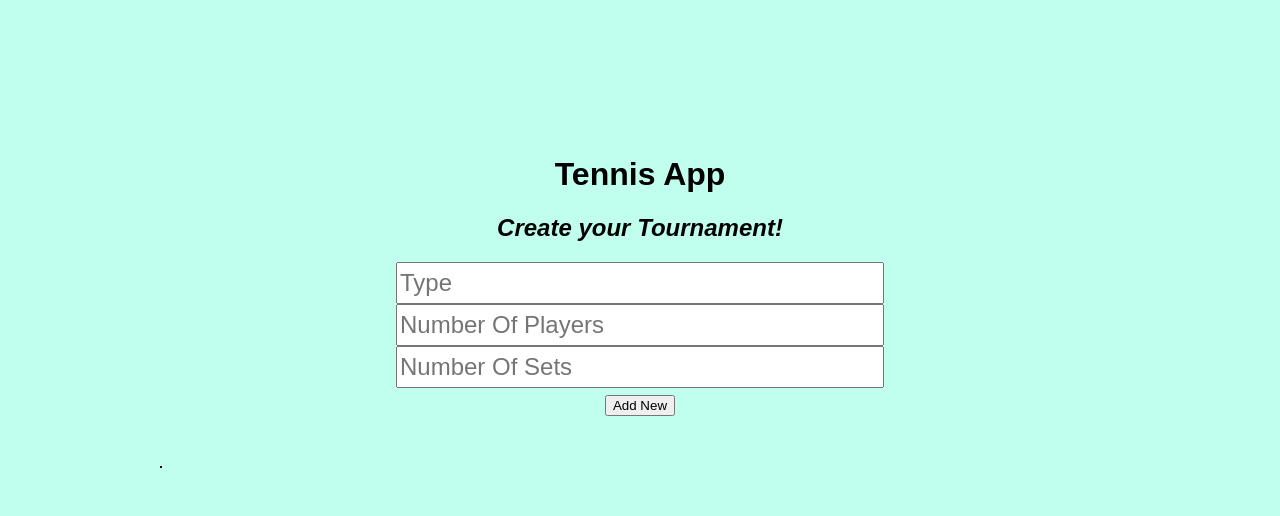
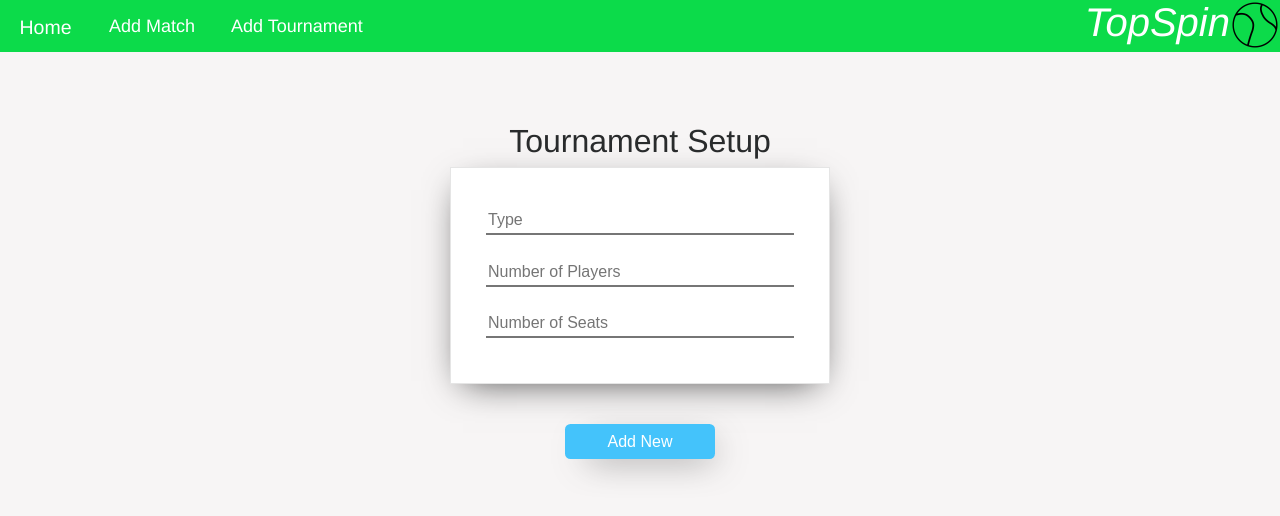
Before and after one commit to QuantumT95/TennisApp, a website: page app/public/addTournament.html in a window 1280 px wide. Drawn offline with nearby package versions, Linux system fonts and the light colour scheme; no server answers.

Commit message:
prettified the button

```diff
--- a/app/public/addTournament.html
+++ b/app/public/addTournament.html
@@ -1,60 +1,63 @@
 <!DOCTYPE html>
 <html lang="en-us">
+
 <head>
   <meta charset="UTF-8">
   <title>Tennis App</title>
-    <style>
-      #unread, #read {
-        width: 40%;
-        background-color: antiquewhite;
-      }
-      #unread { float: left; }
-      #read { float: right; }
-      table, td {
-        border-width: 1px;
-        border-style: solid;
-        border-color: black;
-      }
-      #wrapper {
-        width: 960px;
-        padding-top: 10%;
-        margin-left: auto;
-        margin-right: auto;
-        text-align: center;
-      }
-      body {
-        font-family: sans-serif;
-        background-color: #C0FFEE;
-      }
-      #results { margin-top: 50px; }
-      #userinput { font-size: 24px; }
-      input {
-        width: 50%;
-        height: 36px;
-        font-size: 24px;
-      }
-    </style>
+  <link rel="stylesheet" href="https://maxcdn.bootstrapcdn.com/bootstrap/4.0.0-alpha.6/css/bootstrap.min.css" integrity="sha384-rwoIResjU2yc3z8GV/NPeZWAv56rSmLldC3R/AZzGRnGxQQKnKkoFVhFQhNUwEyJ"
+    crossorigin="anonymous">
+  <link rel="stylesheet" type="text/css" href="./css/setup.css">
 </head>
+
 <body>
+  <div class="nav-wrap">
+    <ul class="nav">
+      <li class="nav-item">
+        <a class="nav-link" href="/index">Home</a>
+      </li>
+      <li class="nav-item">
+        <a class="nav-link" href="/addMatch">Add Match</a>
+      </li>
+      <li class="nav-item">
+        <a class="nav-link" href="/addTournament">Add Tournament</a>
+      </li>
+    </ul>
+    <div>
+      <div class="logo-wrap">
+        <h1>TopSpin</h1>
+        <img class="img-responsive" src="./images/tennisBall.png" alt="Tennis Ball">
+      </div>
+    </div>
+  </div>
+  <br/>
+  <br/>
+  <br/>
+  <div class="container">
     <div id="wrapper">
-      <h1>Tennis App</h1>
-      <h2><i>Create your Tournament!</i></h2>
+      <h2>Tournament Setup</h2>
+      <div class="container input">
         <form id="userinput">
-        <input type="text" id="tournamentType" placeholder="Type"/>
+          <input placeholder="Type" id="touneyType" class="box" />
           <br />
-        <input type="text" id="numberOfPlayers" placeholder="Number Of Players"/>
+          <input placeholder="Number of Players" id="numberPlayers" class="box" />
           <br />
-        <input type="text" id="numberOfSets" placeholder="Number Of Sets"/>
+          <input placeholder="Number of Seats" id="seats" class="box" />
           <br />
-        <button type="submit" id="addTournament">Add New</button>
         </form>
-      <div id="results">
-        <table id="tournaments">
-              <tr><th>Type</th><th>Players</th><th>Created At</th></tr>
-        </table>
+      </div>
+      <br/>
+      <div class="row">
+        <div class="col">
+        </div>
+        <div class="col mid">
+          <button type="submit" id="addTourney">Add New</button>
+        </div>
+        <div class="col">
+        </div>
+      </div>
     </div>
   </div>
   <script src="https://cdnjs.cloudflare.com/ajax/libs/jquery/3.2.1/jquery.min.js"></script>
-    <script src="/js/addTournament.js"></script>
 </body>
+
 </html>
--- a/app/public/css/setup.css
+++ b/app/public/css/setup.css
@@ -2,8 +2,15 @@
     font-family: Helvetica;
 }
 
+a:hover{
+    text-decoration: none;
+    color: white;
+    font-size: 19.5px;
+}
+
 a{
     color: white;
+    font-size: 18px;
 }
 .nav-link{
     padding-top: 13.25px;
@@ -21,9 +28,34 @@ body {
     text-align: center;
     color: white;
     border-style: none;
+    margin-top: 4%;
     height: 35px;
     width: 150px;
     border-radius: 5.5px;
+    -webkit-box-shadow: 10px 10px 35px -13px rgba(0,0,0,0.75);
+    -moz-box-shadow: 10px 10px 35px -13px rgba(0,0,0,0.75);
+    box-shadow: 10px 10px 35px -13px rgba(0,0,0,0.75);
+    z-index: -9;
+}
+
+#addTourney:focus{
+    outline: none;
+    -webkit-box-shadow: 10px 10px 35px -13px rgba(0,0,0,0.75);
+    -moz-box-shadow: 10px 10px 35px -13px rgba(0,0,0,0.75);
+    box-shadow: 10px 10px 35px -13px rgba(0,0,0,0.75);
+    z-index: -9;
+}
+
+#addTourney:active{
+    height: 37px;
+    width: 152px;
+    margin-top: 3.5%;
+    -webkit-box-shadow: 10px 10px 35px -13px rgba(0,0,0,0.75);
+    -moz-box-shadow: 10px 10px 35px -13px rgba(0,0,0,0.75);
+    box-shadow: 10px 10px 35px -13px rgba(0,0,0,0.75);
+}
+
+#addTourney:visited{
     -webkit-box-shadow: 10px 10px 35px -13px rgba(0,0,0,0.75);
     -moz-box-shadow: 10px 10px 35px -13px rgba(0,0,0,0.75);
     box-shadow: 10px 10px 35px -13px rgba(0,0,0,0.75);
@@ -75,6 +107,7 @@ h3 {
     border-left: 0px;
     width: 100%;
     padding-top: 8%;
+    z-index: 2;
 }
 
 input{
```
Lines whose indentation alone changed are shown as unchanged.
